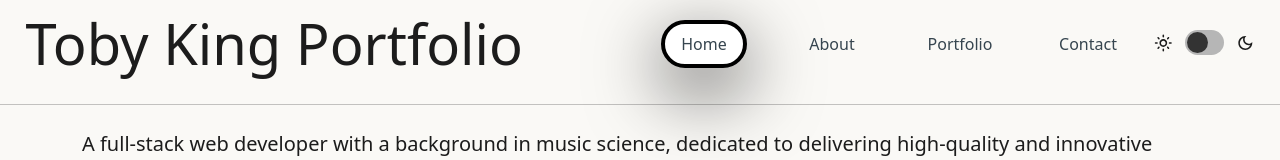
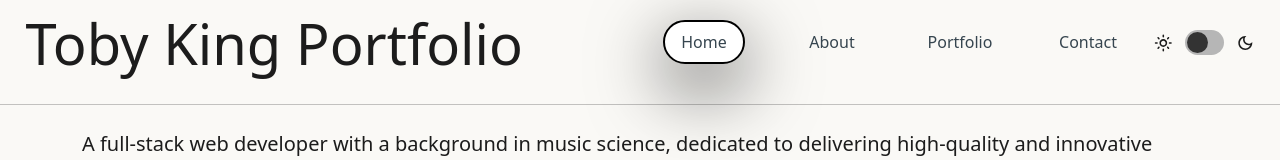
Before and after one commit to Tobyking13/Portfolio, a React (Create React App) app in the folder react-portfolio/: page / in a window 1280 px wide. Shown: the top 160 px of the page. Built offline with nearby package versions, Linux system fonts and the light colour scheme.

Commit message:
changes border on active navtab

```diff
--- a/react-portfolio/src/components/NavTabs/style.css
+++ b/react-portfolio/src/components/NavTabs/style.css
@@ -19,7 +19,7 @@
   }
 
   .nav-link.active {
-    border: clamp(2px, 0.5vw, 4px) solid black !important;
+    border: clamp(1px, 0.5vw, 2px) solid black !important;
     border-radius: clamp(25px, 2.5vw, 50px) !important;
     box-shadow: rgba(0, 0, 0, 0.56) 0px clamp(5px, 2.5vw, 22px) clamp(15px, 7.5vw, 70px) clamp(2px, 1vw, 4px) !important;
   }
```
